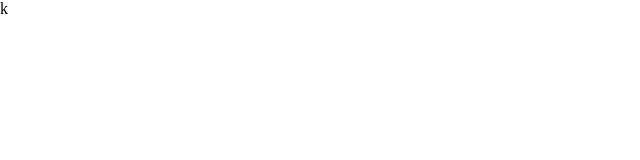
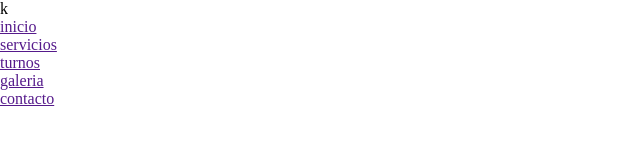
Before and after one commit to facuaromero/CourtProyect, a plain HTML site: page index.html in a window 1280 px wide. Shown: the whole page, without its empty margins (0-640 px from the left). Drawn offline with Linux system fonts and the light colour scheme.

Commit message:
modificaciones header

```diff
--- a/index.html
+++ b/index.html
@@ -11,11 +11,11 @@
     <header>
         <nav>
             <ul>
-                <li><a href=""></a></li>
-                <li><a href=""></a></li>
-                <li><a href=""></a></li>
-                <li><a href=""></a></li>
-                <li><a href=""></a></li>
+                <li><a href="">inicio</a></li>
+                <li><a href="">servicios</a></li>
+                <li><a href="">turnos</a></li>
+                <li><a href="">galeria</a></li>
+                <li><a href="">contacto</a></li>
             </ul>
         </nav>
     </header>
```
Also changed, not shown: pages/contacto.html (added), pages/galeria.html (added), pages/servicios.html (added), pages/turnos.html (added).
